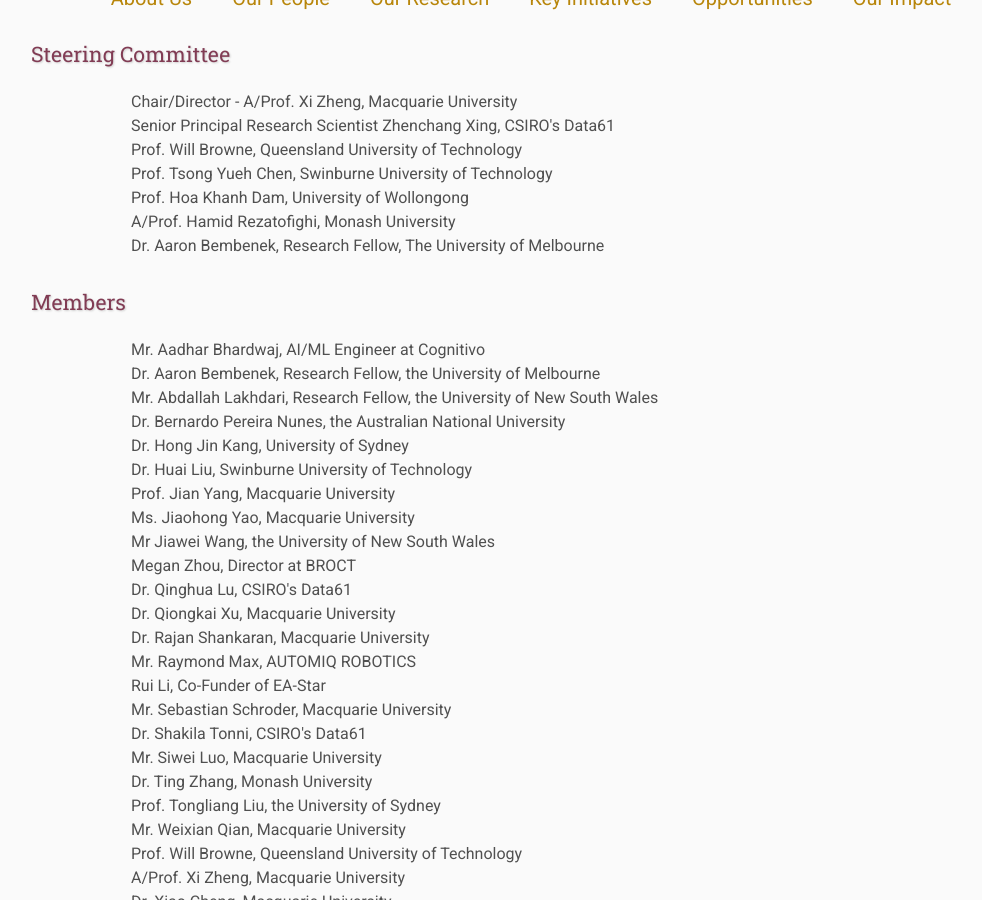
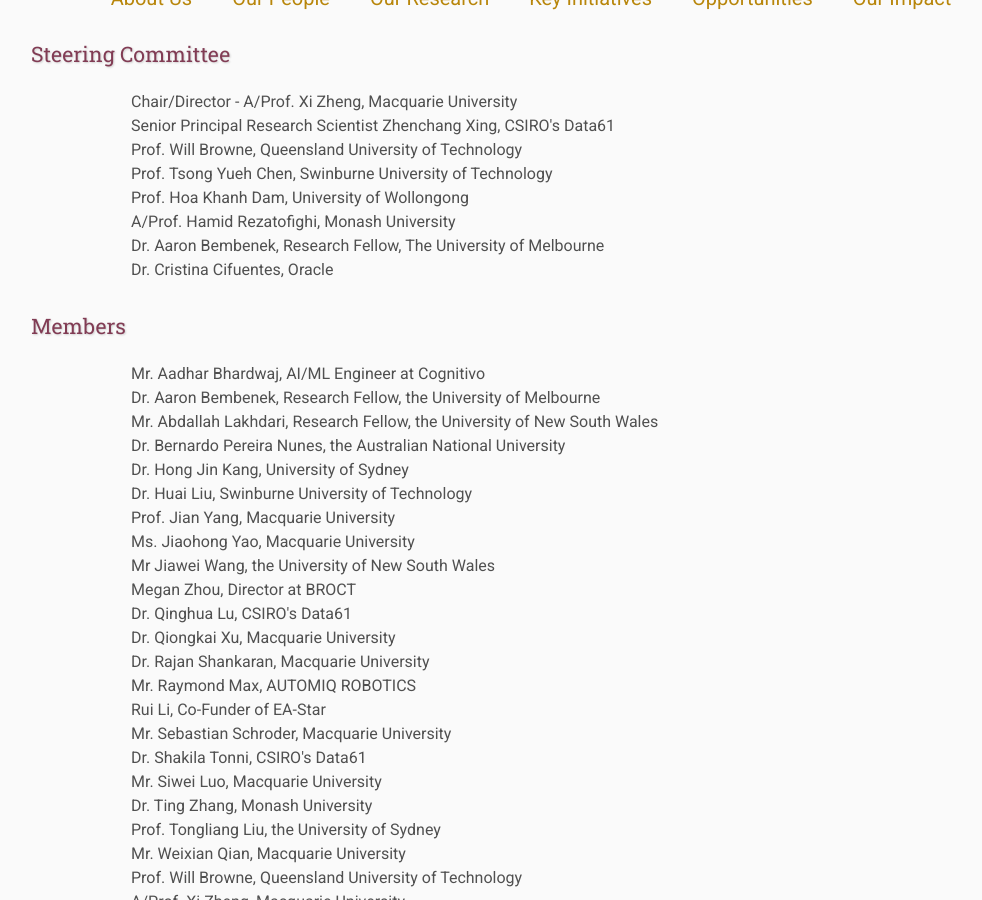
Before and after one commit to ITSEG-MQ/website-ailars, a Jekyll site: the page built from people/index.html, in a window 1280 px wide and 900 px high, scrolled down 399 px. Shown: the whole window, without its empty margins (109-1091 px from the left). Built offline with Jekyll 4.4.1, drawn with Linux system fonts in a browser that asks for light colours.

Commit message:
Add Dr. Cristina Cifuentes to the list of people

```diff
--- a/people/index.html
+++ b/people/index.html
@@ -13,6 +13,7 @@
     <li>Prof. Hoa Khanh Dam, University of Wollongong</li>
     <li>A/Prof. Hamid Rezatofighi, Monash University</li>
     <li>Dr. Aaron Bembenek, Research Fellow, The University of Melbourne</li>
+    <li>Dr. Cristina Cifuentes, Oracle</li>
 </ul>
 
 <h4>Members</h4>
```
